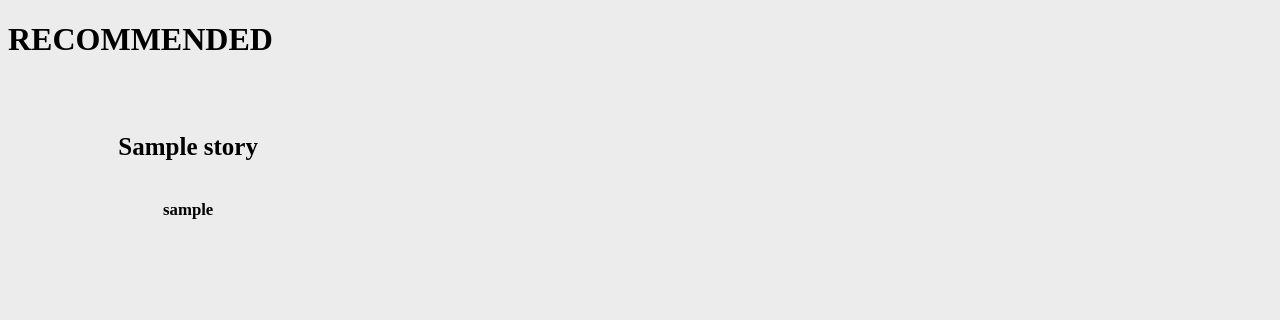
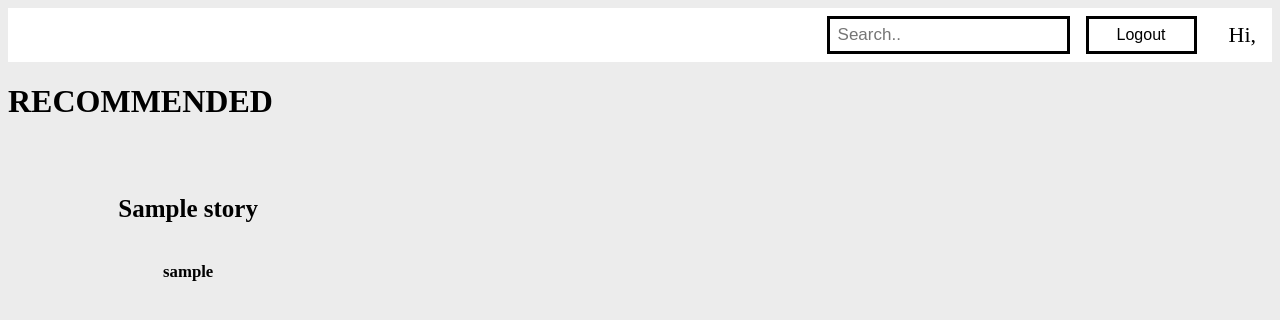
Before and after one commit to bluaries/TELLING, a Django app: template TELLING/templates/index.html in a window 1280 px wide. Shown: the top 320 px of the page. Run offline with Django 3.2, Linux system fonts and the light colour scheme; the template is opened without the code that fills it: values that come from a table or form of the project are taken from there, others are empty; tables that the repository leaves empty hold one stand-in row (values such as "Sample post"); parts of the project's set-up code (start-up, migrations or seed data) failed here and were passed over.

Commit message:
add logoutBT and Search

```diff
--- a/TELLING/templates/index.html
+++ b/TELLING/templates/index.html
@@ -1,3 +1,4 @@
+
 <!DOCTYPE html>
 <html>
     <head>
@@ -5,10 +6,22 @@
 
         {% load static %}
         <link rel="stylesheet" type="text/css" href="{% static 'Homepage/css/style.css' %}">
+        <link rel="stylesheet" type="text/css" href="{% static 'Homepage/css/home.css' %}">
 
     </head>
 
+
     <body padding>
+
+        <div class="topnav">
+
+            <a style="font-size: 22px;">Hi,</a>
+            <button class="btn default">Logout</button>
+
+            <input type="text" placeholder="Search..">
+
+        </div>
+
         <h1>RECOMMENDED</h1>
         <div class="grid-container">
             {% for story in Stories %}
```
